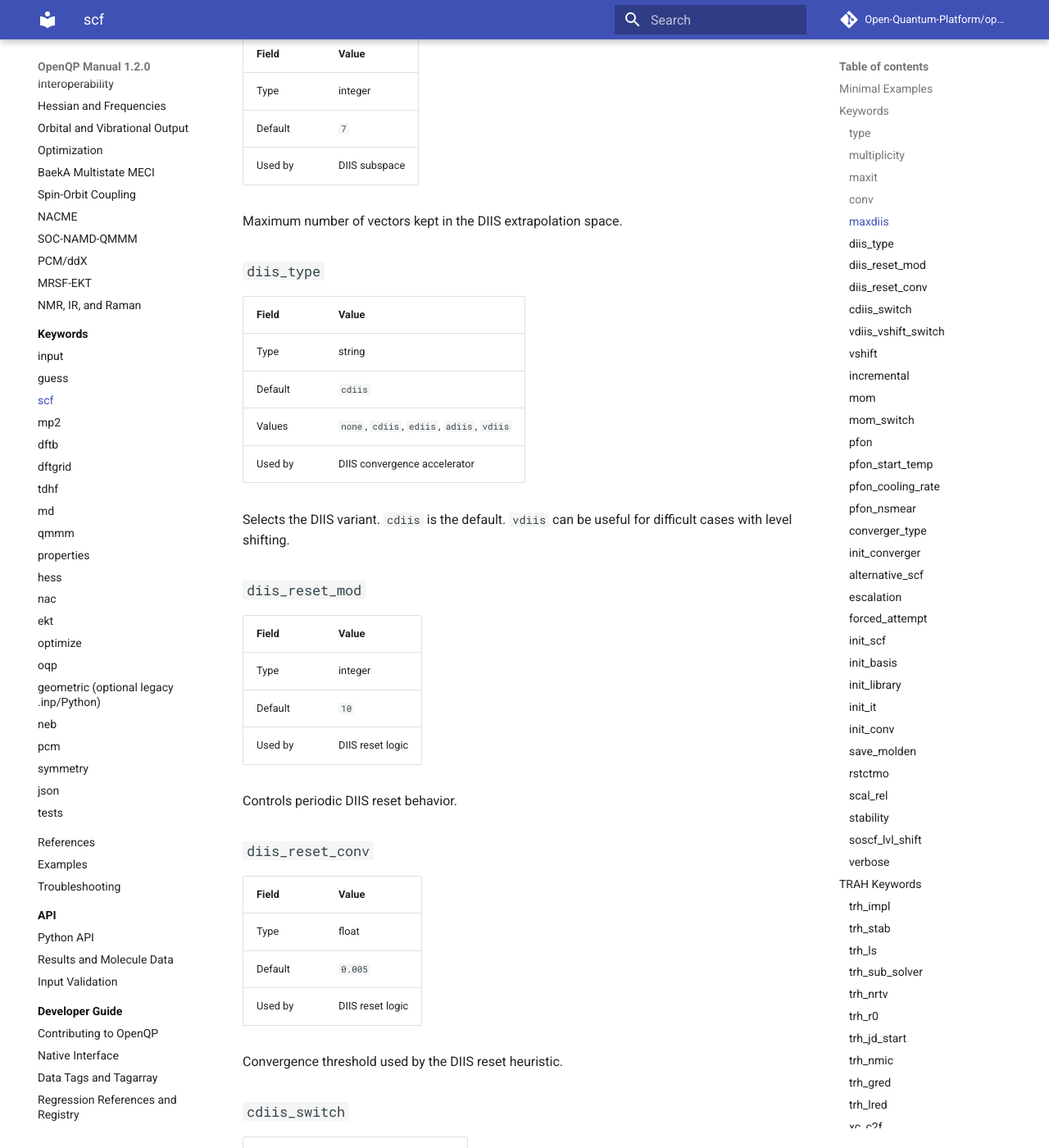
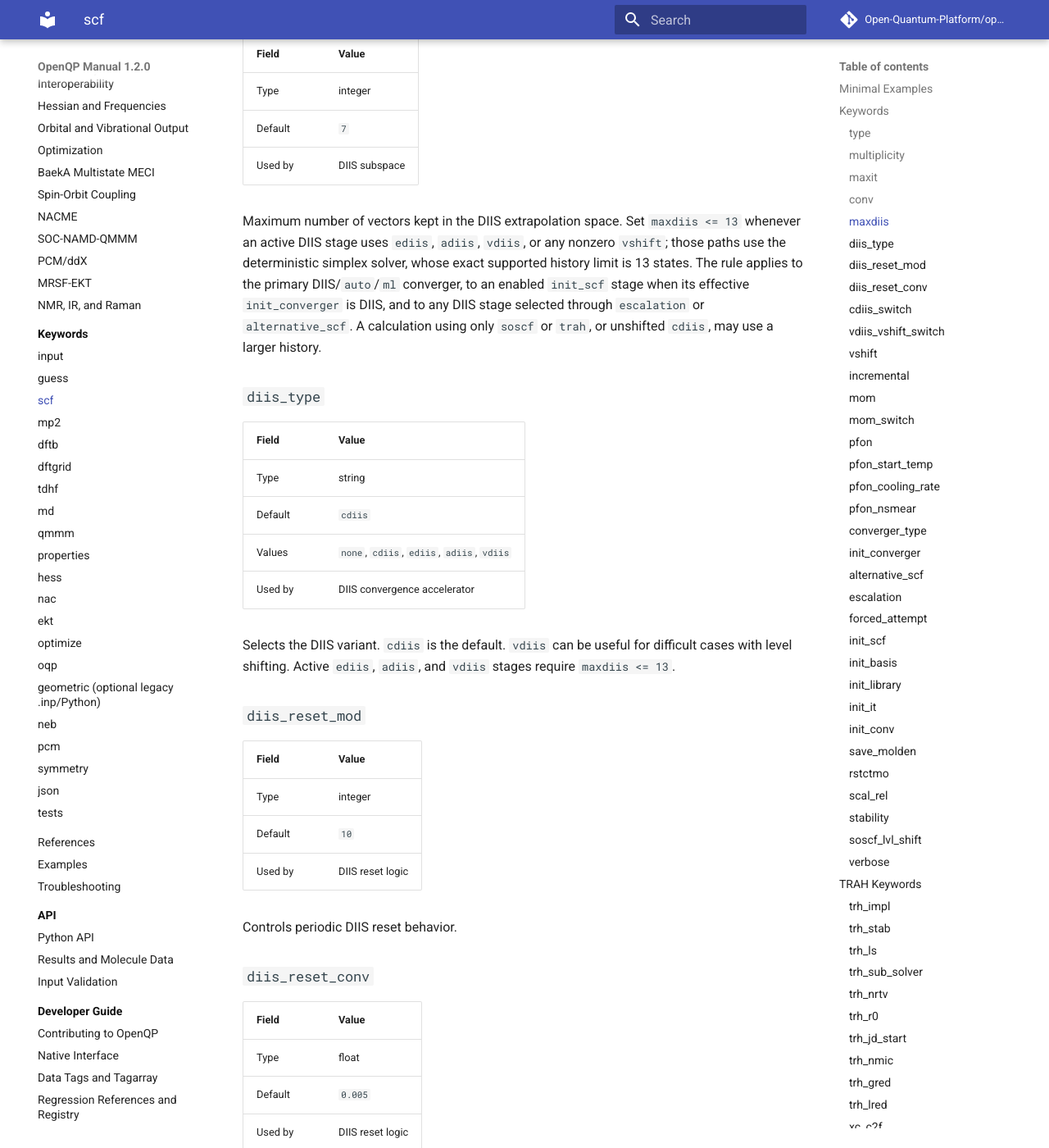
Before and after one commit to Open-Quantum-Platform/openqp-docs, an MkDocs documentation site: the page built from docs/keywords/scf.md, in a window 1280 px wide and 1400 px high, scrolled down 2210 px. Shown: the whole window at 82% size. Built offline with MkDocs 1.6.1 and Material for MkDocs 9.7.7, drawn with Linux system fonts in a browser that asks for light colours; comment, search, counter and statistics services are not loaded; some of the changed text lies outside the part shown.

Commit message:
Document deterministic DIIS history limit

```diff
--- a/docs/keywords/scf.md
+++ b/docs/keywords/scf.md
@@ -84,7 +84,14 @@ high-precision properties or difficult state comparisons.
 | Default | `7` |
 | Used by | DIIS subspace |
 
-Maximum number of vectors kept in the DIIS extrapolation space.
+Maximum number of vectors kept in the DIIS extrapolation space. Set
+`maxdiis <= 13` whenever an active DIIS stage uses `ediis`, `adiis`, `vdiis`,
+or any nonzero `vshift`; those paths use the deterministic simplex solver,
+whose exact supported history limit is 13 states. The rule applies to the
+primary DIIS/`auto`/`ml` converger, to an enabled `init_scf` stage when its
+effective `init_converger` is DIIS, and to any DIIS stage selected through
+`escalation` or `alternative_scf`. A calculation using only `soscf` or `trah`,
+or unshifted `cdiis`, may use a larger history.
 
 ### `diis_type`
 
@@ -96,7 +103,8 @@ Maximum number of vectors kept in the DIIS extrapolation space.
 | Used by | DIIS convergence accelerator |
 
 Selects the DIIS variant. `cdiis` is the default. `vdiis` can be useful for
-difficult cases with level shifting.
+difficult cases with level shifting. Active `ediis`, `adiis`, and `vdiis`
+stages require `maxdiis <= 13`.
 
 ### `diis_reset_mod`
 
@@ -147,7 +155,9 @@ Threshold for VDIIS/level-shift switching.
 | Used by | virtual-orbital level shift |
 
 Applies a level shift during SCF. Larger values can stabilize convergence but
-may slow final convergence.
+may slow final convergence. For an active DIIS stage, any nonzero value selects
+the C-DIIS/E-DIIS/C-DIIS cascade regardless of `diis_type`, so `maxdiis` must
+not exceed 13.
 
 ### `incremental`
 
```
